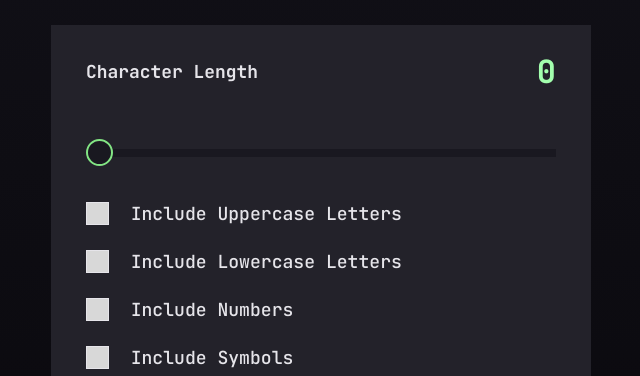
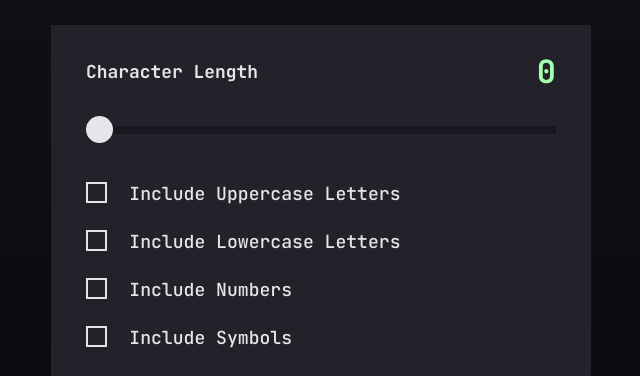
Before and after one commit to SabaPangani/Password_Generator, a plain HTML site: page index.html in a window 1280 px wide. Shown: the part 382-758 px from the top of the page, without its empty margins (319-959 px from the left). Drawn offline with nearby package versions, Linux system fonts and the light colour scheme.

Commit message:
Add files via upload

```diff
--- a/js/main.js
+++ b/js/main.js
@@ -27,7 +27,7 @@ rangeInput.addEventListener("input",function(e){
     const min = parseInt(e.target.min);
     const max = parseInt(e.target.max);
 
-    const width = ((value - min) / (max - min)) * 98 + '%';
+    const width = ((value - min) / (max - min)) * 99 + '%';
     follower.style.width = width;
     console.log(width)
 
--- a/scss/main.scss
+++ b/scss/main.scss
@@ -81,7 +81,7 @@ body{
                 padding:25px 35px;
                 display: flex;
                 flex-direction: column;
-                row-gap: 40px;
+                row-gap:30px;
                 .char-length{
                     display: flex;
                     justify-content: space-between;
@@ -101,7 +101,7 @@ body{
               .range-div{
                 width: 100%;
                 position: relative;
-
+                bottom: 13px;
                 .follower{
                     position: relative;
                     top: 15px;
@@ -119,12 +119,23 @@ body{
                         width: 27px;
                         height: 27px;
                         border-radius: 100%;
-                        border: 2px solid #83E584;
-                        background-color: var(--very-dark-gray);
+                        background-color: var(--almost-white);
                         -webkit-appearance: none;
                         margin-top: -10px;
+                        transition: .3s ease;
                         cursor: pointer;
+
+                        &:hover{
+                            border: 2px solid #83E584;
+                            background-color: var(--very-dark-gray);
+                        }
                     }
+                    // &:focus{
+                    //     &::-webkit-slider-thumb{
+                    //         border: 2px solid #83E584;
+                    //         background-color: var(--very-dark-gray);
+                    //     }
+                    // }
 
                     &::-webkit-slider-runnable-track{
                         background-color: var(--very-dark-gray) !important;
@@ -148,11 +159,10 @@ body{
                         column-gap: 22px;
                         input{
                             -webkit-appearance: none;
-                            height: 1.7em;
-                            width: 1.7em;
+                            height: 1.6em;
+                            width: 1.6em;
                             cursor: pointer;
-                            background-color: #d8d8d8;
-                            border: 1px solid var(--almost-white);
+                            border: 2px solid var(--almost-white);
                             position: relative;
 
                             &:checked{
```
Also changed, not shown: css/style.css, 1 other file.
